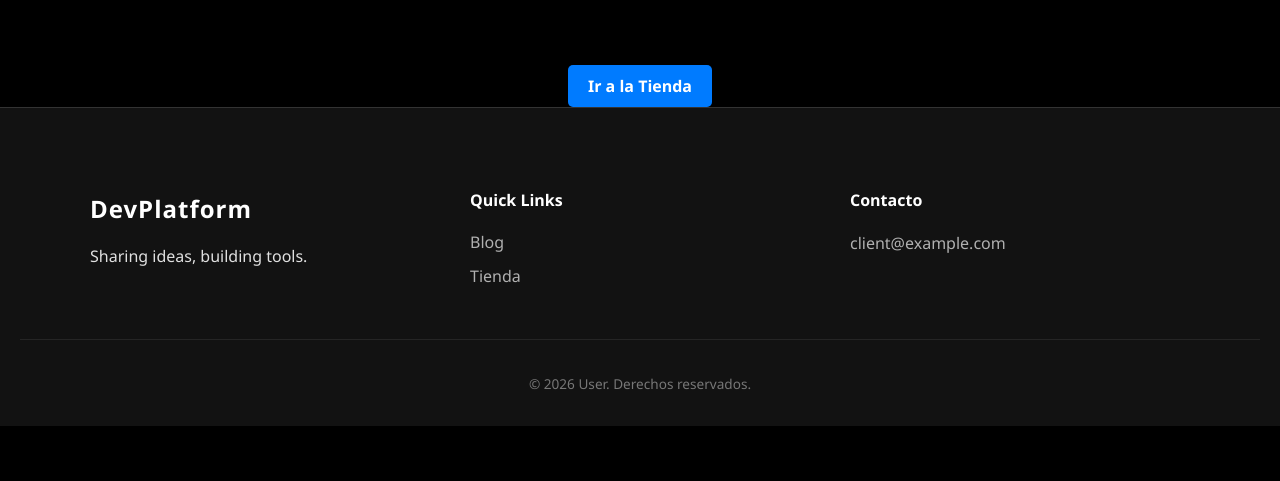
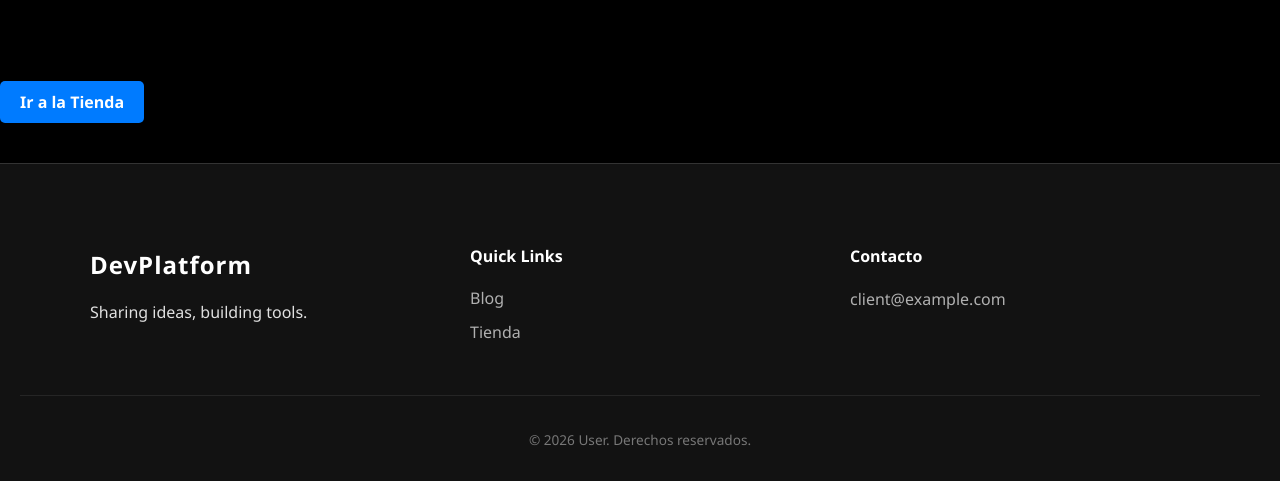
Before and after one commit to MickJagger93/Blog_Shop, a Django app: page /cart/ in a window 1280 px wide. Shown: the part 63-544 px from the top of the page. Run offline with Django 4.2, Linux system fonts and the light colour scheme; the visitor is signed in with stand-in values (Sample User, id 1).

Commit message:
Modificanco estilos

```diff
--- a/website/static/style/shop/shop.css
+++ b/website/static/style/shop/shop.css
@@ -444,7 +444,9 @@ tbody tr:hover td {
 /* Para centrar en bloque */
 
 .btn-back-to-shop {
-  display: block;
+  display: inline-block;
+  margin-bottom: 40px;   /* Ajusta este valor según cuánto espacio quieras */
+  text-decoration: none;
   width: max-content;
 }
 
```
